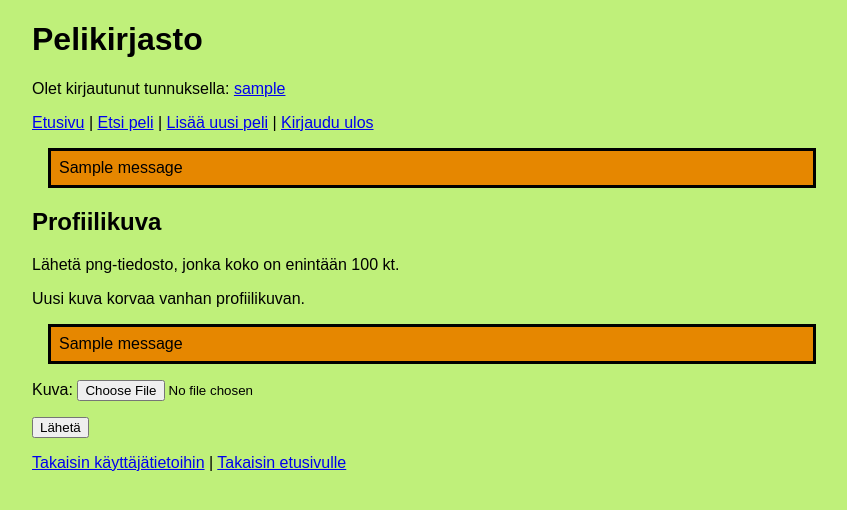
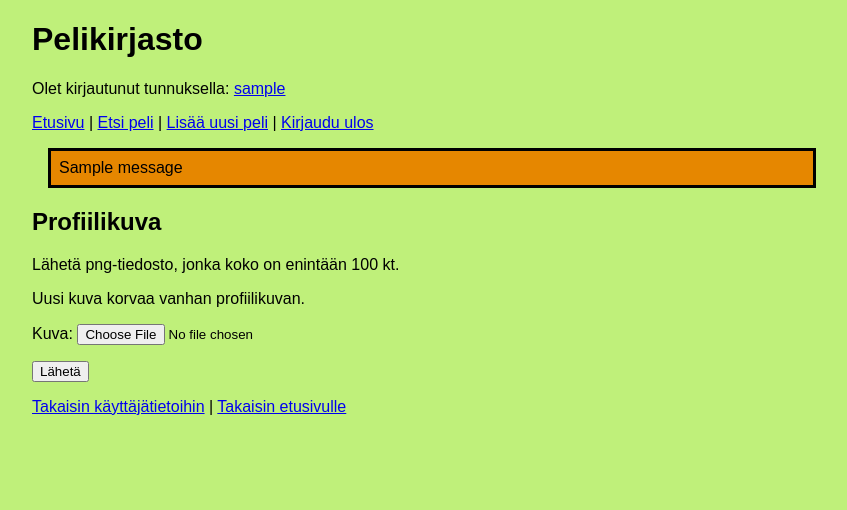
Before and after one commit to iita-mari/pelikirjasto, a Flask app: page /images in a window 1280 px wide. Shown: the top 510 px of the page, without its empty margins (208-1055 px from the left). Run offline with Flask 3, Linux system fonts and the light colour scheme; the visitor is signed in with stand-in values (Sample User, id 1); one stand-in notice (Sample message) is shown.

Commit message:
Remove dublicate flash-message

```diff
--- a/templates/images.html
+++ b/templates/images.html
@@ -12,12 +12,6 @@
     Uusi kuva korvaa vanhan profiilikuvan.
 </p>
 
-{% for message in get_flashed_messages() %}
-<p class="info">
-    {{ message }}
-</p>
-{% endfor %}
-
 <form action="/images" method="post" enctype="multipart/form-data">
     <p>
         <label for="image">Kuva:</label>
```
